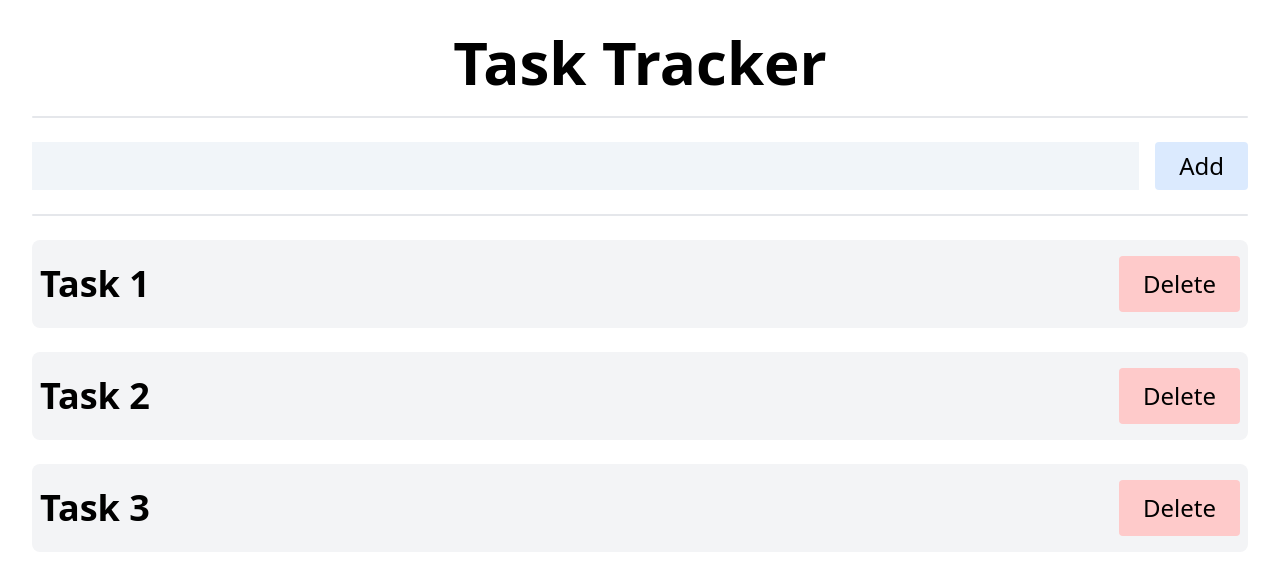
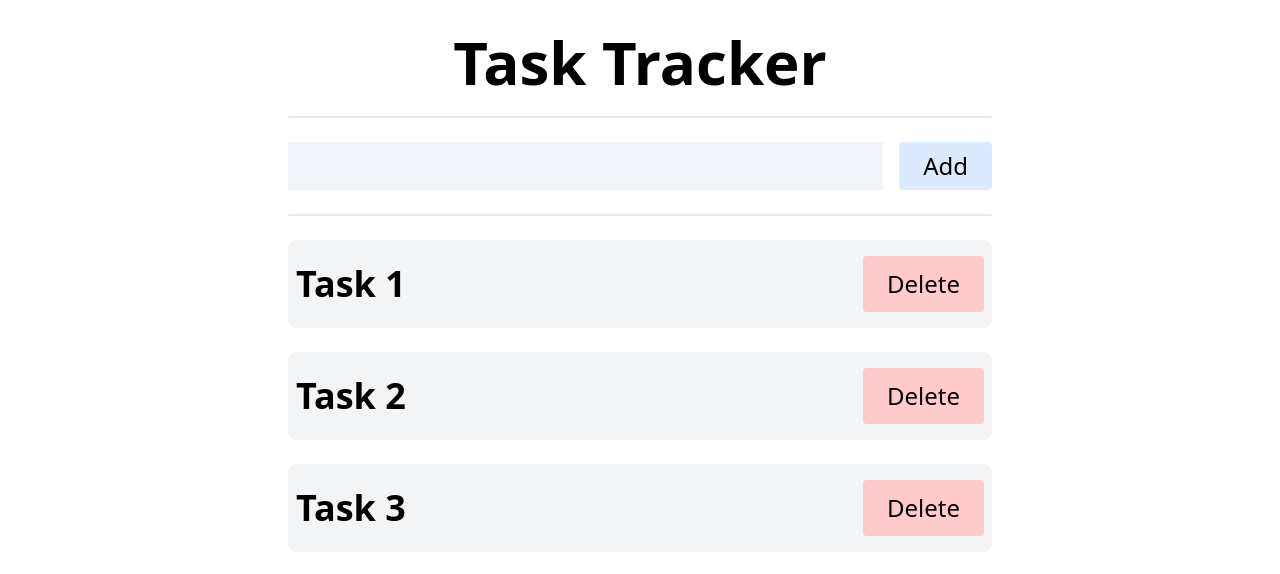
Before and after one commit to pixelzee3/vue-task-tracker, a Vue app: page / in a window 1280 px wide. Shown: the top 574 px of the page. Built offline with nearby package versions, Linux system fonts and the light colour scheme.

Commit message:
Add max width to App component.

```diff
--- a/src/App.vue
+++ b/src/App.vue
@@ -49,10 +49,8 @@ function addTask(taskName) {
 }
 </script>
 <template>
-  <div class="pt-8 px-4 md:px-8">
-    <h1 class="text-center text-4xl font-bold md:text-6xl">
-      Task Tracker
-    </h1>
+  <div class="mx-auto max-w-3xl px-4 pt-8 md:px-8">
+    <h1 class="text-center text-4xl font-bold md:text-6xl">Task Tracker</h1>
     <SeparatorComponent />
     <AddTask @add="addTask"></AddTask>
     <SeparatorComponent />
```
